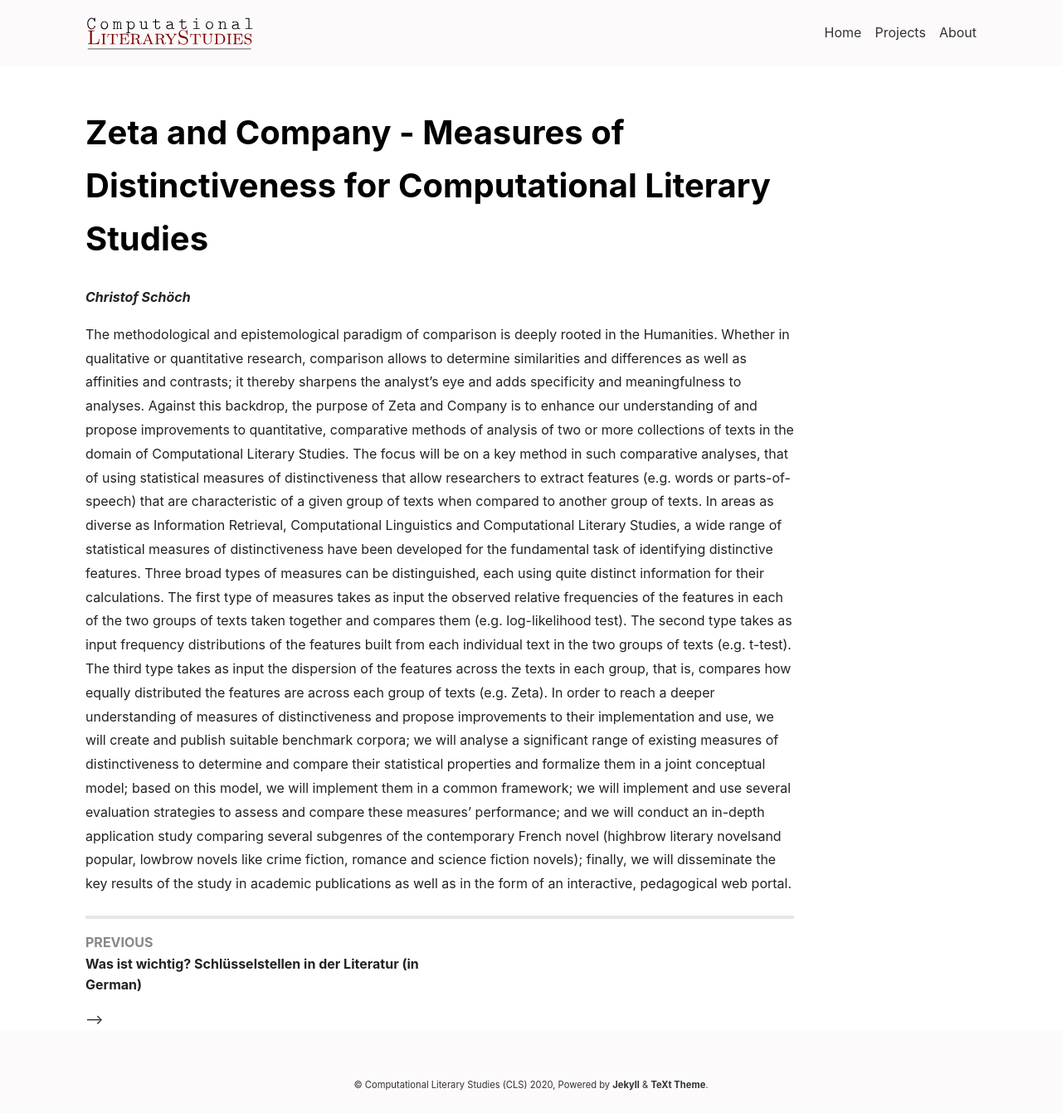
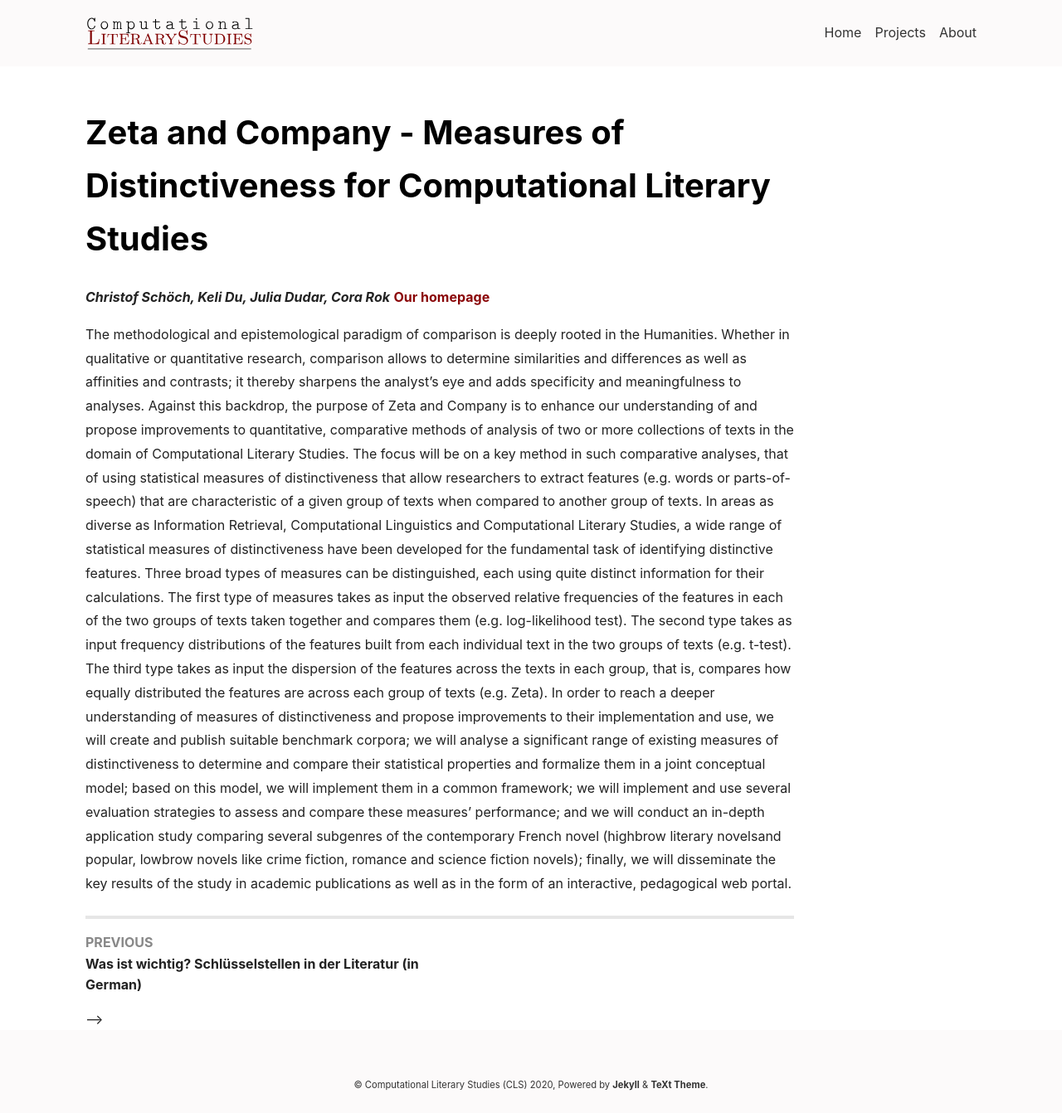
Before and after one commit to dfg-spp-cls/projects_en, a Jekyll site: the page built from _posts/2020-01-24-TP-Zeta_and_Company.md, in a window 1280 px wide. Shown: the whole page at 83% size. Built offline with Jekyll 4.4.1, drawn with Linux system fonts in a browser that asks for light colours; nearby versions of some CDN libraries.

Commit message:
Update 2020-01-24-TP-Zeta_and_Company.md

```diff
--- a/_posts/2020-01-24-TP-Zeta_and_Company.md
+++ b/_posts/2020-01-24-TP-Zeta_and_Company.md
@@ -5,7 +5,8 @@ modified: 2/24/2020, 9:00:24
 category: project
 ---
 
-***Christof Schöch***
+***Christof Schöch, Keli Du, Julia Dudar, Cora Rok***
+[Our homepage](https://zeta-project.eu/en/)
 
 The methodological and epistemological paradigm of comparison is deeply rooted in the Humanities. Whether in qualitative or quantitative research, comparison allows to determine similarities and differences as well as affinities and contrasts; it thereby sharpens the analyst’s eye and adds specificity and meaningfulness to analyses. Against this backdrop, the purpose of Zeta and Company is to enhance our understanding of and propose improvements to quantitative, comparative methods of analysis of two or more collections of texts in the domain of Computational Literary Studies.
 The focus will be on a key method in such comparative analyses, that of using statistical measures of distinctiveness that allow researchers to extract features (e.g. words or parts-of-speech) that are characteristic of a given group of texts when compared to another group of texts. In areas as diverse as Information Retrieval, Computational Linguistics and Computational Literary Studies, a wide range of statistical measures of distinctiveness have been developed for the fundamental task of identifying distinctive features. Three broad types of measures can be distinguished, each using quite distinct information for their calculations. The first type of measures takes as input the observed relative frequencies of the features in each of the two groups of texts taken together and compares them (e.g. log-likelihood test). The second type takes as input frequency distributions of the features built from each individual text in the two groups of texts (e.g. t-test). The third type takes as input the dispersion of the features across the texts in each group, that is, compares how equally distributed the features are across each group of texts (e.g. Zeta).
```
